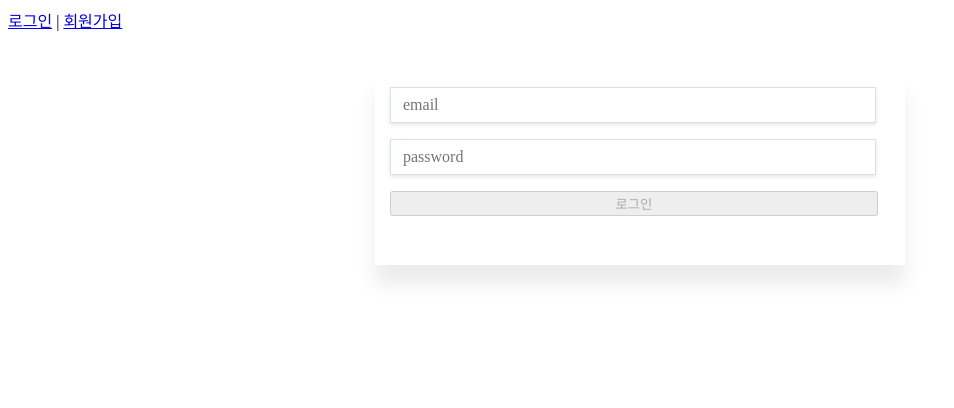
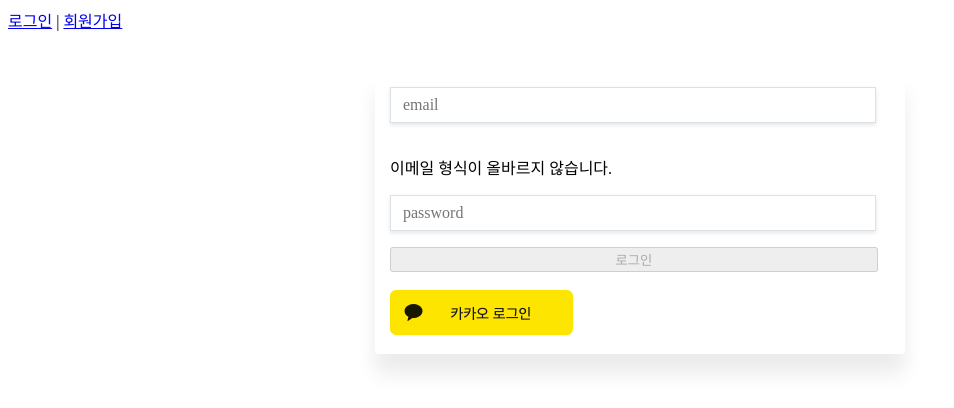
Before and after one commit to hwangseonju/Solomonjeob, a Vue app in the folder FE/frontend/: page /login in a window 1280 px wide. Shown: the top 408 px of the page, without its empty margins (0-954 px from the left). Built offline with nearby package versions, Linux system fonts and the light colour scheme.

Commit message:
Feat: add kakao login
카카오로그인 버튼 추가, scipt단  api 요청을 위한 코드로 수정

```diff
--- a/FE/frontend/src/components/LoginForm.vue
+++ b/FE/frontend/src/components/LoginForm.vue
@@ -3,67 +3,75 @@
     <div class="form-wrapper form-wrapper-sm">
       <form @submit.prevent="submitForm" class="form">
         <div>
-          <input id="useremail" type="text" placeholder="email" v-model="useremail">
+          <input id="useremail" type="text" placeholder="email" v-model="credentials.useremail">
+        </div>
+        <p v-show="!isUseremailValid">이메일 형식이 올바르지 않습니다.</p>
+
+        <div>
+          <input id="password" type="password" placeholder="password" v-model="credentials.password">
         </div>
         <div>
-          <input id="password" type="password" placeholder="password" v-model="password">
-        </div>
-        <div>
-          <button :disabled="!isUseremailValid || !password" type="submit" class="btn">
+          <button :disabled="!isUseremailValid || !credentials.password" type="submit" class="btn">
           로그인
           </button>
         </div>
         <br>
-        <p>{{ logMessage }}</p>
       </form>
+        <div class="snsbtn">
+          <a href="https://accounts.kakao.com/login?continue=https%3A%2F%2Fkauth.kakao.com%2Foauth%2Fauthorize%3Fresponse_type%3Dcode%26redirect_uri%3Dhttp%253A%252F%252Flocalhost%253A8181%252Fapi%252Fmember%252Flogin%252Foauth_kakao%26client_id%3De35ccc21d2cf1759f526eef14ea4b921">
+            <img  src="@/assets/kakao.png">
+          </a>
+        </div>
     </div>
   </div>
 
 </template>
 
 <script>
-import { loginUser } from '@/api/index'
 import { validateEmail } from '@/utils/validation'
-
+import axios from 'axios'
 export default {
   data() {
     return {
-      useremail: '',
-      password: '',
-      logMessage: '',
+      credentials: {
+        useremail: null,
+        password: null,
+      }
+
     }
   },
   computed: {
     isUseremailValid() {
-      return validateEmail(this.useremail)
+      return validateEmail(this.credentials.useremail)
     }
   },
   methods: {
-    async submitForm() {
-      try {
-        const userData = {
-          useremail: this.useremail,
-          password: this.password,
-        }
-        const { data } = await loginUser(userData)
-        console.log(data.user.useremail)
-        this.logMessage = `${data.user.useremail} 님 환영합니다.`
-      } catch (error) {
-        console.log(error.response.data)
-        this.logMessage = error.response.data
-      } finally{
-        this.initForm()
-      }
-    },
-    initForm() {
-      this.useremail = ''
-      this.password = ''
+      login: function () {
+      axios({
+        method: 'post',
+        url: '',
+        data: this.credentials,
+      })
+        .then(res => {
+          console.log(res)
+          localStorage.setItem('jwt', res.data.token)
+          // this.$emit('login')
+          this.$router.push({ name: 'Home' })
+        })
+        .catch(err => {
+          console.log(err)
+          alert('회원정보가 올바르지 않습니다.')
+        })
     }
+
   }
 }
 </script>
 
 <style>
+.snsbtn{
+  justify-content: center;
+}
 .contents {
   max-width: 1020px;
   margin: 0 auto;
```
Also changed, not shown: FE/frontend/src/assets/kakao.png (added).
